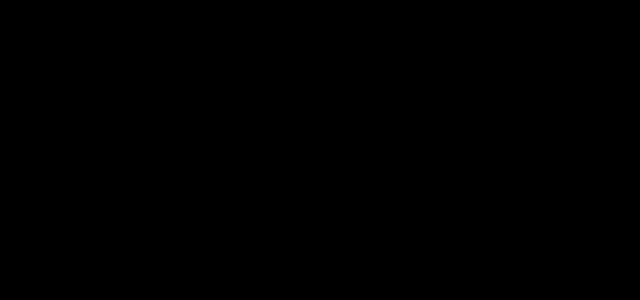
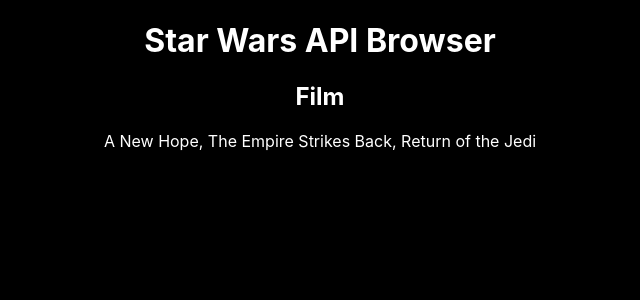
Before and after one commit to pmsorhaindo/swapi-react, a React (Create React App) app: page / in a window 1280 px wide. Shown: the top 300 px of the page, without its empty margins (320-960 px from the left). Built offline with nearby package versions, Linux system fonts and the light colour scheme.

Commit message:
Add react router and route structure

```diff
--- a/package.json
+++ b/package.json
@@ -8,6 +8,7 @@
     "@testing-library/user-event": "^13.5.0",
     "react": "^17.0.2",
     "react-dom": "^17.0.2",
+    "react-router-dom": "^6.2.2",
     "react-scripts": "5.0.0",
     "web-vitals": "^2.1.4"
   },
--- a/src/App.css
+++ b/src/App.css
@@ -1,5 +1,6 @@
 body {
     background-color: black;
+    color: white
 }
 
 .app {
--- a/src/App.js
+++ b/src/App.js
@@ -1,8 +1,27 @@
-import React from 'react';
+import React, { useState } from 'react';
+import { Routes, Route } from 'react-router-dom';
+import Characters from './Characters';
+import Films from './Films';
 import './App.css';
 
 function App() {
-    return <div className="app"></div>;
+    const [movies] = useState(['A New Hope', 'The Empire Strikes Back', 'Return of the Jedi']);
+    return (
+        <div className="app">
+            <h1 className="app_header">Star Wars API Browser</h1>
+            <Routes>
+                <Route path="/" element={<Films movies={movies} />} />
+                <Route index path="films" element={<Films movies={movies} />} />
+                <Route path="films/:filmId" element={<Films movies={movies} />}>
+                    <Route path="chars/" element={<Characters movies={movies} />} />
+                    <Route path="chars/:charId" element={<Characters movies={movies} />} />
+                </Route>
+                <Route path="/notfound" element={<div>Not found</div>} />
+                <Route path="/apierror" element={<div>API error</div>} />
+                <Route path="*" element={<div>Not found</div>} />
+            </Routes>
+        </div>
+    );
 }
 
 export default App;
--- /dev/null
+++ b/src/Characters.js
@@ -0,0 +1,13 @@
+import React from 'react';
+import PropTypes from 'prop-types';
+import './App.css';
+
+function Characters() {
+    return <h2 className="character_header">Character</h2>;
+}
+
+Characters.propTypes = {
+    movies: PropTypes.array.isRequired,
+};
+
+export default Characters;
--- /dev/null
+++ b/src/Films.js
@@ -0,0 +1,20 @@
+import React from 'react';
+import { Outlet } from 'react-router-dom';
+import PropTypes from 'prop-types';
+import './App.css';
+
+function Film({ movies }) {
+    return (
+        <>
+            <h2 className="film_header">Film</h2>
+            {movies.join(', ')}
+            <Outlet />
+        </>
+    );
+}
+
+Film.propTypes = {
+    movies: PropTypes.array.isRequired,
+};
+
+export default Film;
--- a/src/index.js
+++ b/src/index.js
@@ -1,12 +1,15 @@
 import React from 'react';
 import ReactDOM from 'react-dom';
+import { BrowserRouter } from 'react-router-dom';
 import './index.css';
 import App from './App';
 import reportWebVitals from './reportWebVitals';
 
 ReactDOM.render(
     <React.StrictMode>
-        <App />
+        <BrowserRouter>
+            <App />
+        </BrowserRouter>
     </React.StrictMode>,
     document.getElementById('root')
 );
--- a/src/reportWebVitals.js
+++ b/src/reportWebVitals.js
@@ -1,4 +1,4 @@
-const reportWebVitals = onPerfEntry => {
+const reportWebVitals = (onPerfEntry) => {
     if (onPerfEntry && onPerfEntry instanceof Function) {
         import('web-vitals').then(({ getCLS, getFID, getFCP, getLCP, getTTFB }) => {
             getCLS(onPerfEntry);
```
Also changed, not shown: 1 other file (tests, documents, lock files or other folders). Lines whose indentation alone changed are shown as unchanged.
